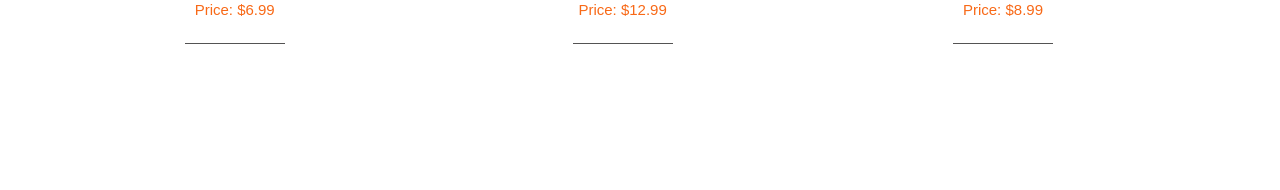
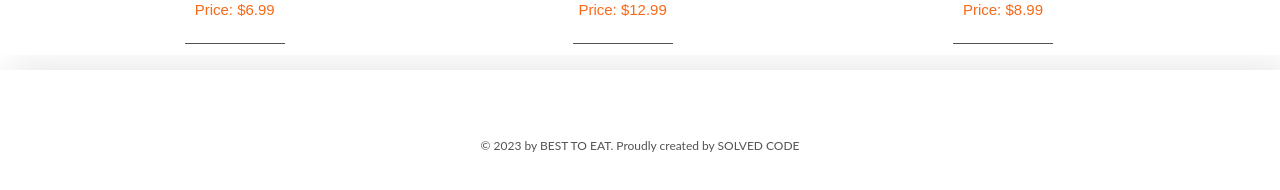
Before and after one commit to mayitogl83/Shopping-Best-to-Eat, a React (Create React App) app: page / in a window 1280 px wide. Shown: the part 1356-1546 px from the top of the page. Before the commit the page ends 1411 px from the top, so only its background shows below. Built offline with nearby package versions, Linux system fonts and the light colour scheme.

Commit message:
Add footer to the App

```diff
--- a/src/App.css
+++ b/src/App.css
@@ -739,6 +739,18 @@ body {
   font-size: 25px;
   margin-bottom: 30px;
 }
+.footer {
+  margin-top: 15px;
+  box-shadow: 9px -4px 35px 0px rgba(0, 0, 0, .1);
+  text-align: center;
+  height: 150px;
+  width: 100%;
+}
+.footer-info {
+  padding: 0px 25px 0px 25px;
+  font-size: 18px;
+  padding-top: 65px;
+}
 @media screen and (min-width:580px) {
   .cart-container:focus {
     outline: none;
@@ -900,6 +912,9 @@ body {
    font-size: 25px;
    padding-right: 50px;
    margin-bottom: 30px;
+ }
+ .footer-info {
+   font-size: 16px;
  }
 }
 @media screen and (min-width:750px) {
@@ -1074,6 +1089,9 @@ body {
   .add-button {
     font-size: 18px;
   }
+  .footer-info {
+    font-size: 14px;
+  }
 }
 @media screen and (min-width:1000px) {
   .cart-container:focus {
@@ -1143,4 +1161,7 @@ body {
   .add-button {
     font-size: 14px;
   }
+  .footer-info {
+    font-size: 12px;
+  }
 }
--- a/src/App.js
+++ b/src/App.js
@@ -293,6 +293,9 @@ class App extends Component {
           />
         ) }/>
       </div>
+      <div className="footer">
+        <div className="footer-info">© 2023 by BEST TO EAT. Proudly created by SOLVED CODE</div>
+      </div>
       </div>
     );
   }
```
